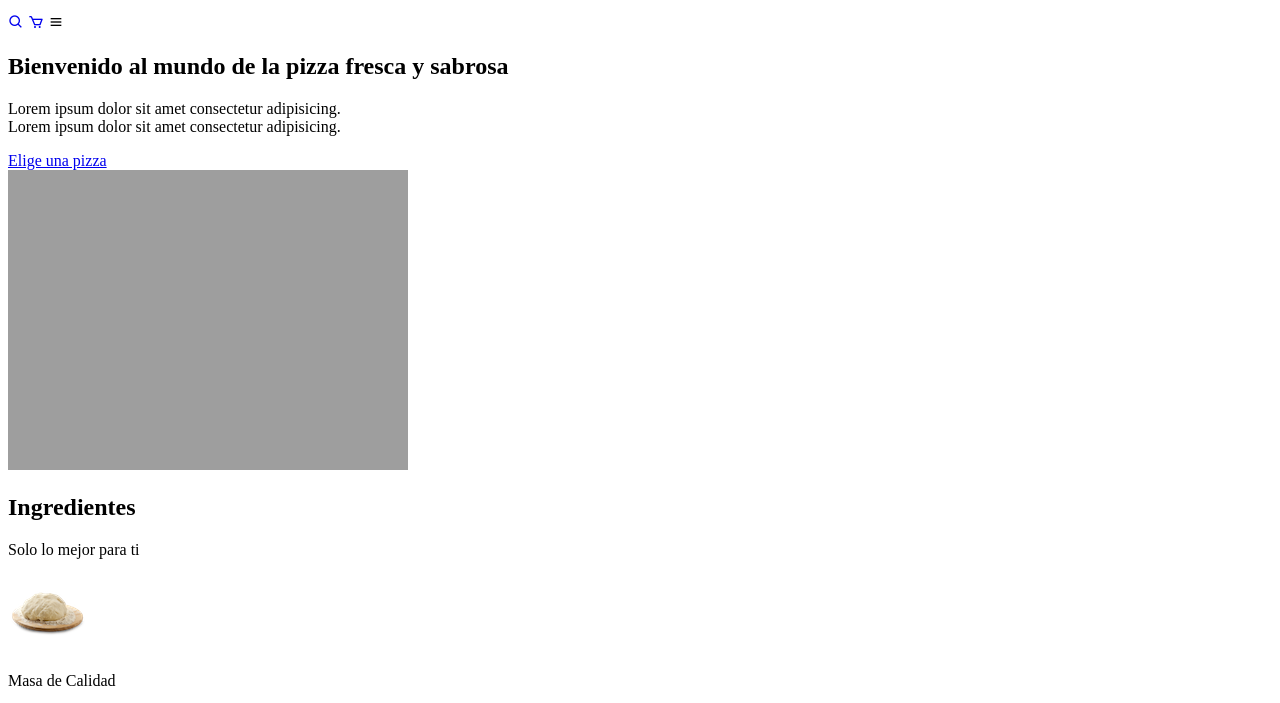
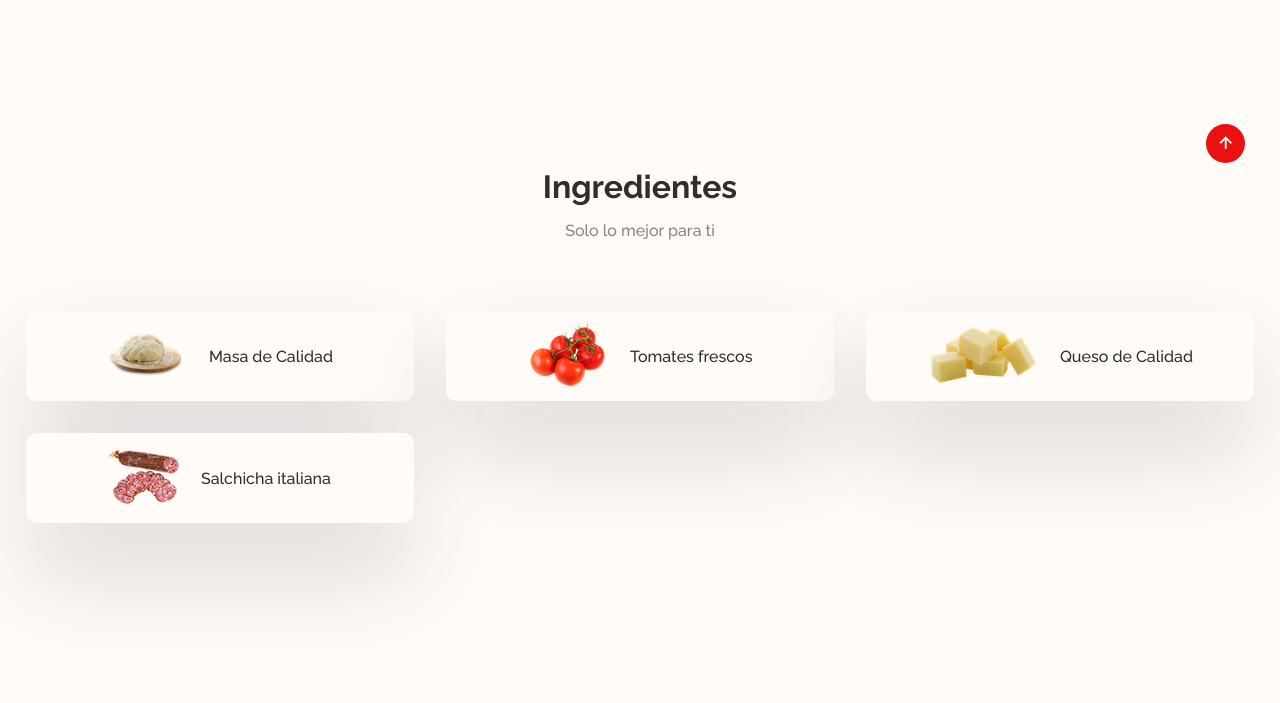
Before and after one commit to matiudev/Pizza-Anita, a plain HTML site: page index.html in a window 1280 px wide. Shown: the part 602-1305 px from the top of the page. Drawn offline with nearby package versions, Linux system fonts and the light colour scheme; the site is published under a folder, as on GitHub Pages, so addresses that start at the root find nothing.

Commit message:
Update index.html

```diff
--- a/index.html
+++ b/index.html
@@ -7,7 +7,7 @@
 	<title>Pizzeria Anita</title>
 	<link rel="icon" href="img/logo.png" type="image/x-icon">
 
-	<link rel="stylesheet" href="/css/Pizza website.css">
+	<link rel="stylesheet" href="css/Pizza website.css">
 
 	<link rel="stylesheet" href="https://unpkg.com/boxicons@latest/css/boxicons.min.css">
 
```
